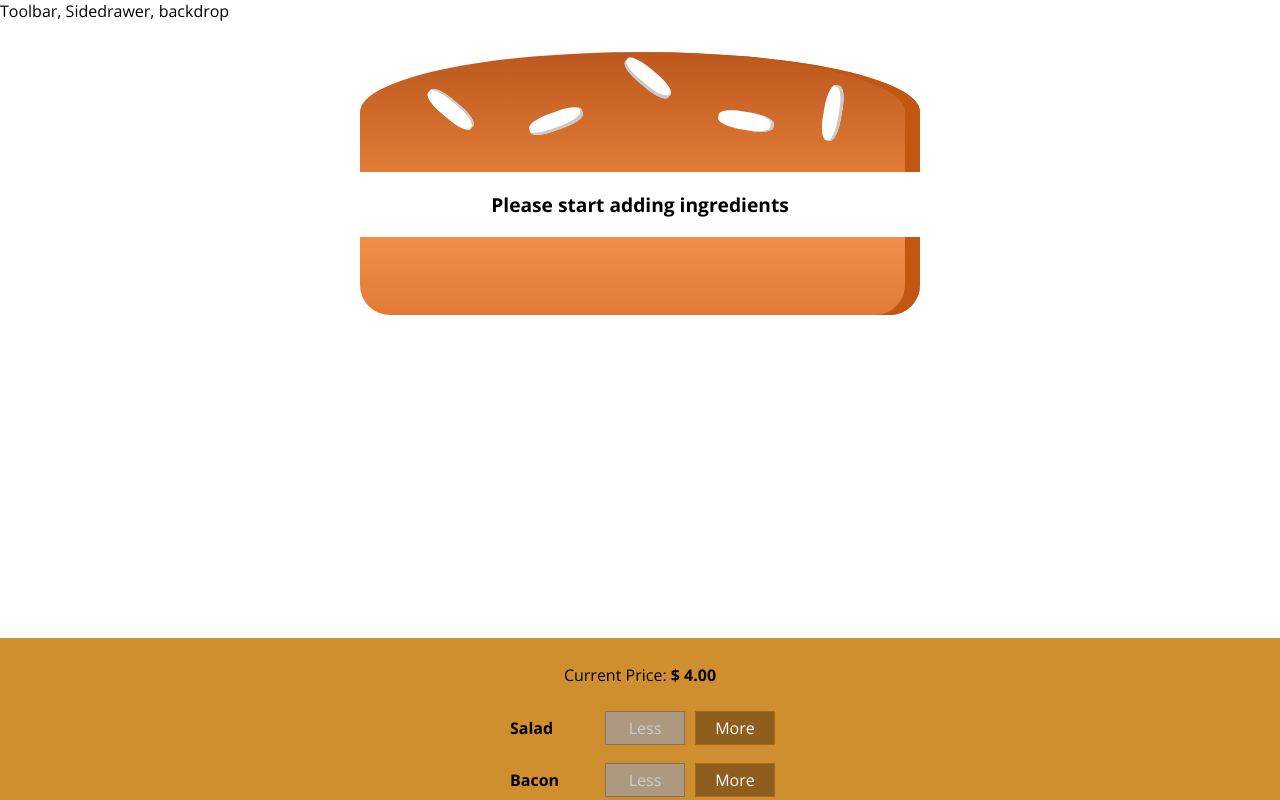
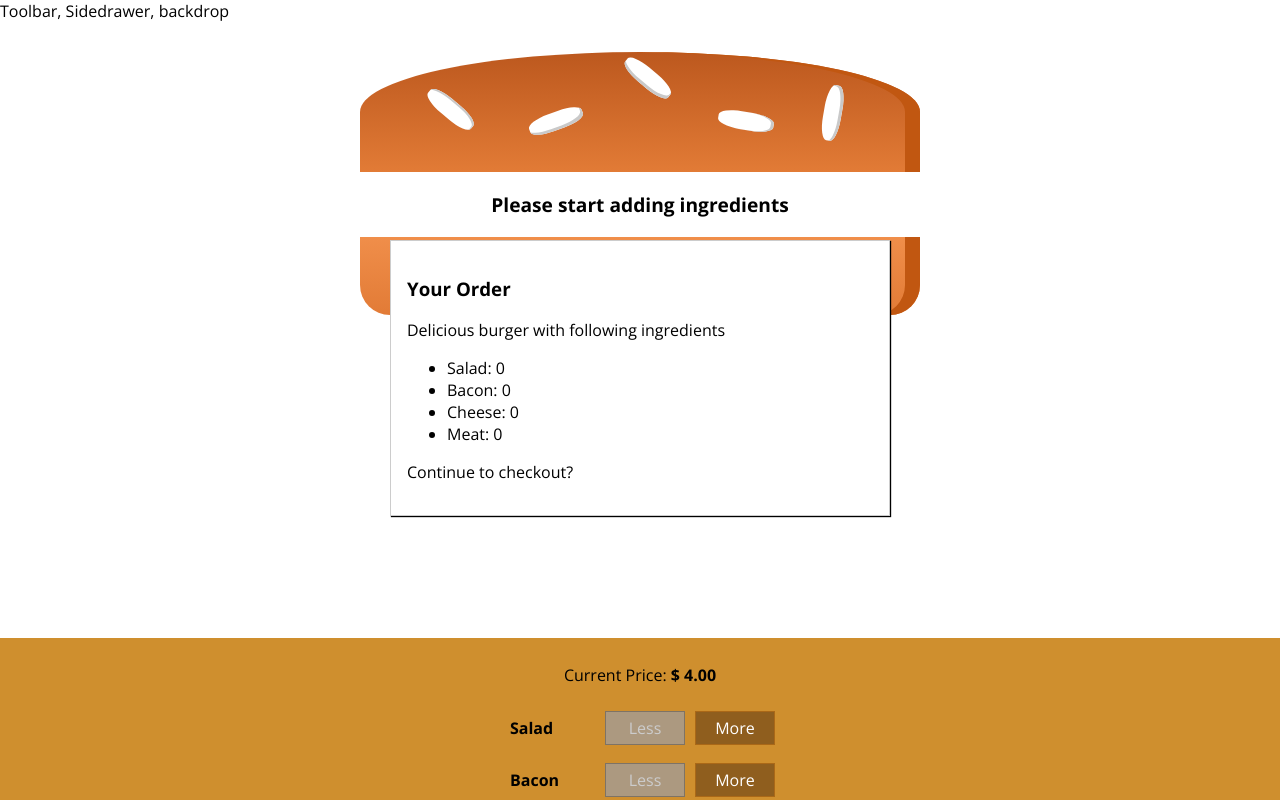
Before and after one commit to riverrz/burger-builder, a React app: page / in a window 1280 px wide. Shown: the top 800 px of the page. Built offline with nearby package versions, Linux system fonts and the light colour scheme.

Commit message:
Add Modal, OrderSummary (always visible Modal)

```diff
--- /dev/null
+++ b/src/components/Burger/OrderSummary/OrderSummary.js
@@ -0,0 +1,22 @@
+import React from "react";
+import Aux from "../../../hoc/Aux";
+const orderSummary = props => {
+  const ingredientSummary = Object.keys(props.ingredients).map((igKey, i) => {
+    return (
+      <li key={i}>
+        <span style={{ textTransform: "capitalize" }}>{igKey}</span>:{" "}
+        {props.ingredients[igKey]}
+      </li>
+    );
+  });
+  return (
+    <Aux>
+      <h3>Your Order</h3>
+      <p>Delicious burger with following ingredients</p>
+      <ul>{ingredientSummary}</ul>
+      <p>Continue to checkout?</p>
+    </Aux>
+  );
+};
+
+export default orderSummary;
--- /dev/null
+++ b/src/components/UI/Modal/Modal.css
@@ -0,0 +1,20 @@
+.Modal {
+    position: fixed;
+    z-index: 500;
+    background-color: white;
+    width: 70%;
+    border: 1px solid #ccc;
+    box-shadow: 1px 1px 1px black;
+    padding: 16px;
+    left: 15%;
+    top: 30%;
+    box-sizing: border-box;
+    transition: all 0.3s ease-out;
+}
+
+@media (min-width: 600px) {
+    .Modal {
+        width: 500px;
+        left: calc(50% - 250px);
+    }
+}
--- /dev/null
+++ b/src/components/UI/Modal/Modal.js
@@ -0,0 +1,6 @@
+import React from "react";
+import classes from "./Modal.css";
+
+const modal = props => <div className={classes.Modal}>{props.children}</div>;
+
+export default modal;
--- a/src/containers/BurgerBuilder/BurgerBuilder.js
+++ b/src/containers/BurgerBuilder/BurgerBuilder.js
@@ -1,8 +1,9 @@
 import React, { Component } from "react";
 import Burger from "../../components/Burger/Burger";
 import BuildControls from "../../components/Burger/BuildControls/BuildControls";
-
+import Modal from "../../components/UI/Modal/Modal";
 import Aux from "../../hoc/Aux";
+import OrderSummary from "../../components/Burger/OrderSummary/OrderSummary";
 
 const INGREDIENT_PRICES = {
   salad: 0.5,
@@ -71,6 +72,9 @@
     }
     return (
       <Aux>
+        <Modal>
+          <OrderSummary ingredients={this.state.ingredients} />
+        </Modal>
         <Burger ingredients={this.state.ingredients} />
         <BuildControls
           ingredientAdded={this.addIngredientHandler}
```
Also changed, not shown: src/components/UI/Backdrop/Backdrop.js (added).
